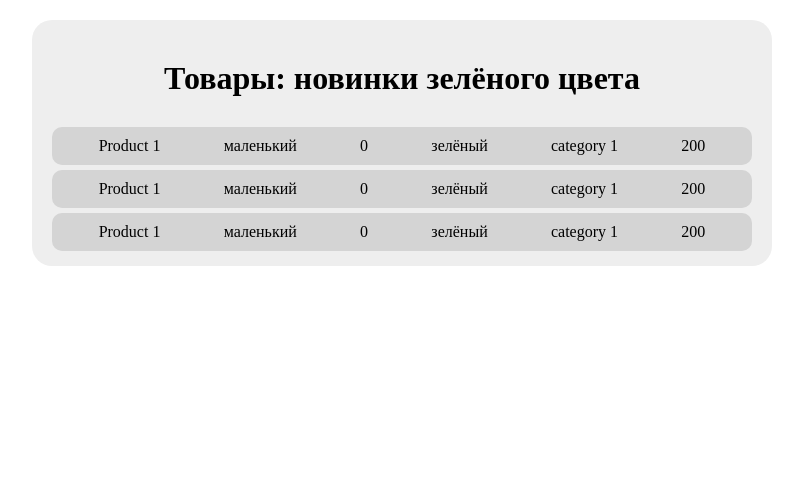
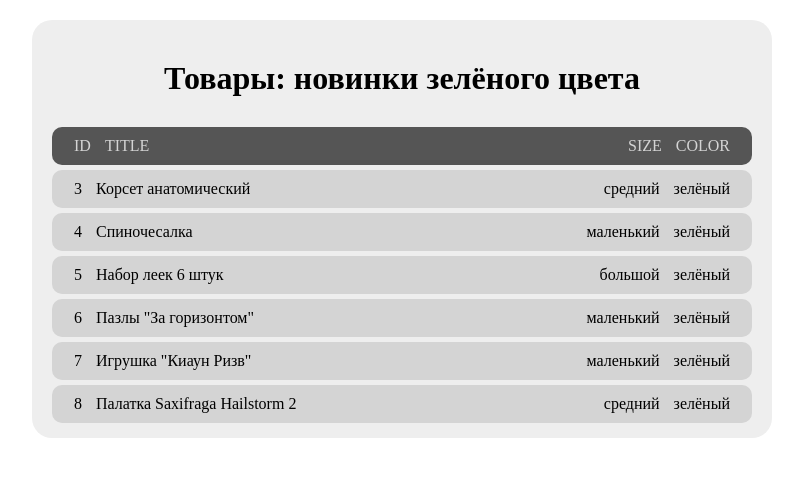
Before and after one commit to polinakolzunova/braind-testing, a PHP site: page / in a window 1280 px wide. Shown: the top 477 px of the page, without its empty margins (238-1041 px from the left). Run offline with PHP 8.4, Linux system fonts and the light colour scheme; data comes from the database, SQL or seed files in the repository.

Commit message:
задание 2. извлечение и отображение записей

```diff
--- a/task2/index.php
+++ b/task2/index.php
@@ -1,10 +1,23 @@
 <?php
 
-$products = [
-    ['id' => 1, 'title' => 'Product 1', 'size' => 'маленький', 'color' => 'зелёный', 'new' => 0, 'category' => 'category 1', 'price' => '200'],
-    ['id' => 1, 'title' => 'Product 1', 'size' => 'маленький', 'color' => 'зелёный', 'new' => 0, 'category' => 'category 1', 'price' => '200'],
-    ['id' => 1, 'title' => 'Product 1', 'size' => 'маленький', 'color' => 'зелёный', 'new' => 0, 'category' => 'category 1', 'price' => '200'],
-];
+try {
+    $message = "";
+    $config = json_decode(file_get_contents("config.json"), true);
+    $mysqli = new Mysqli(
+        $config['host'],
+        $config['username'],
+        $config['password'],
+        $config['dbname']
+    );
+    $query = file_get_contents("task2.sql");
+    $result = $mysqli->query($query);
+    if ( !$result->num_rows > 0) {
+        $message = "Не найдено ни одной записи";
+    }
+
+} catch (Exception $exept) {
+    echo 'Выброшено исключение: ', $exept->getMessage(), "\n";
+}
 
 ?>
 
@@ -18,44 +31,65 @@ $products = [
             margin: 0;
             padding: 0;
         }
+
         .container {
             max-width: 700px;
             margin: 20px auto;
             padding: 10px 20px;
-            background-color: #eee;
+            background-color: #eeeeee;
             border-radius: 20px;
         }
+
+        h1 {
+            margin: 30px;
+            text-align: center;
+        }
+
         li {
             margin: 5px 0;
             padding: 10px 15px;
             background-color: #d4d4d4;
             border-radius: 10px;
             display: flex;
-            justify-content: space-around;
+            justify-content: space-between;
         }
-        h1 {
-            margin: 30px;
-            text-align: center;
+
+        li.head {
+            background-color: #555555;
+            color: #d4d4d4;
         }
-        span {
+
+        li span {
+            padding: 0 7px;
             display: inline-block;
+        }
+
+        li span:nth-of-type(2) {
+            flex-grow: 1;
         }
     </style>
 </head>
 <body>
 <div class="container">
     <h1>Товары: новинки зелёного цвета</h1>
+    <?php if ($message): ?>
+        <p><?= $message; ?></p>
+    <?php endif; ?>
     <ul>
-        <?php foreach ($products as $product): ?>
+        <li class="head">
+            <span>ID</span>
+            <span>TITLE</span>
+            <span>SIZE</span>
+            <span>COLOR</span>
+        </li>
+        <?php while ($product = $result->fetch_assoc()): ?>
             <li>
-                <span><?=$product['title'];?></span>
-                <span><?=$product['size'];?></span>
-                <span><?=$product['new'];?></span>
-                <span><?=$product['color'];?></span>
-                <span><?=$product['category'];?></span>
-                <span><?=$product['price'];?></span>
+                <span><?= $product['id']; ?></span>
+                <span><?= $product['title']; ?></span>
+                <span><?= $product['size']; ?></span>
+                <span><?= $product['color']; ?></span>
             </li>
-        <?php endforeach; ?>
+        <?php endwhile; ?>
     </ul>
 </div>
 </body>
```
